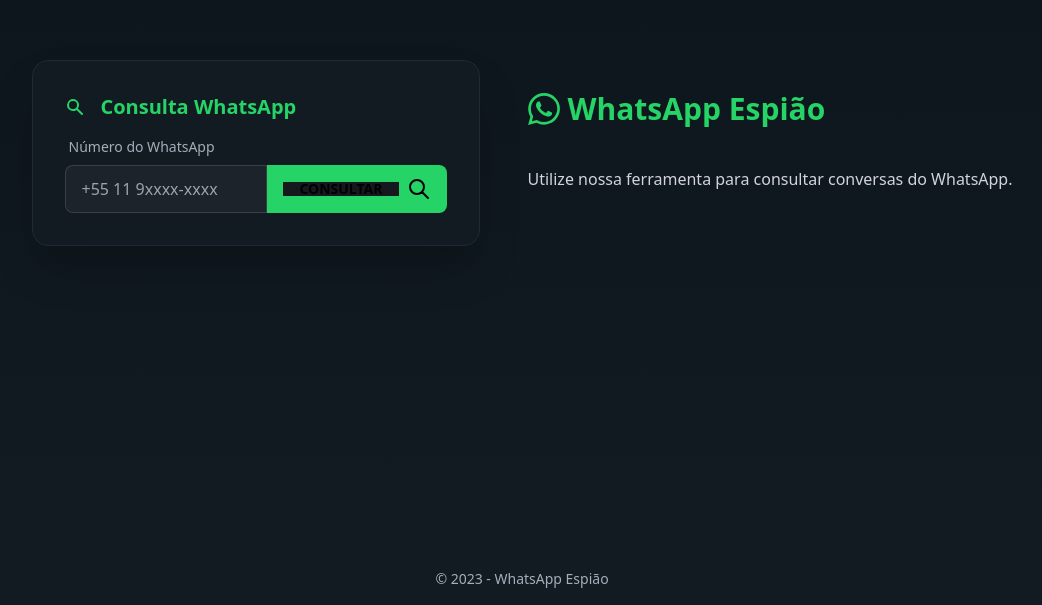
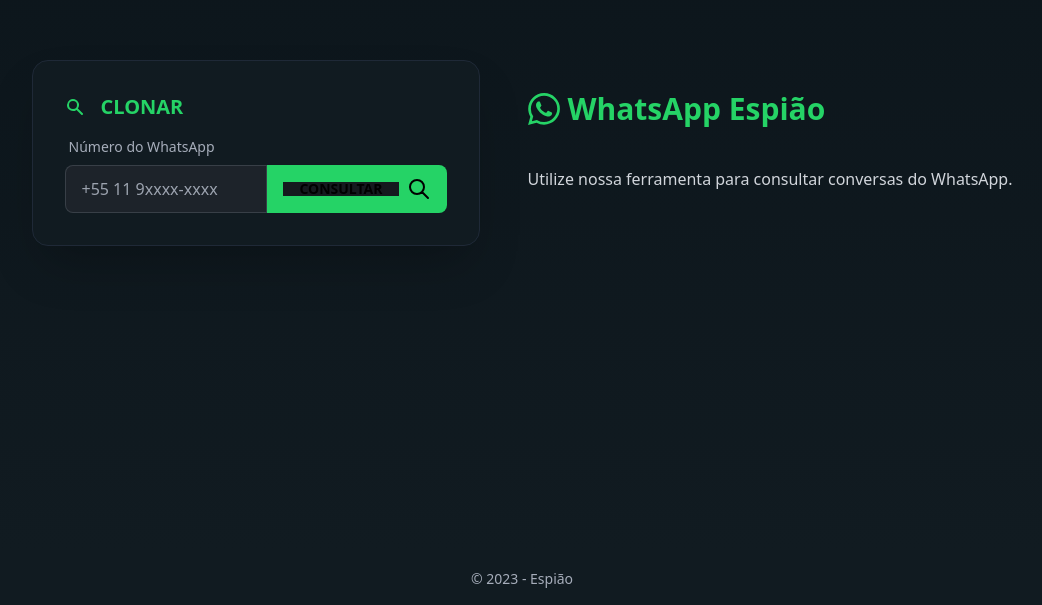
Before and after one commit to dutrafelipe456/Whatsapp, a plain HTML site: page index.html in a window 1280 px wide. Shown: the part 247-852 px from the top of the page, without its empty margins (118-1160 px from the left). Drawn offline with nearby package versions, Linux system fonts and the light colour scheme.

Commit message:
index.html

```diff
--- a/index.html
+++ b/index.html
@@ -3,7 +3,7 @@
 <head>
   <meta charset="utf-8" />
   <meta name="viewport" content="width=device-width, initial-scale=1" />
-  <title>WhatsApp Espião</title>
+  <title>Espião</title>
   <link href="https://cdn.jsdelivr.net/npm/daisyui@3.9.4/dist/full.css" rel="stylesheet" type="text/css" />
   <script src="https://cdn.tailwindcss.com"></script>
   <script>
@@ -42,7 +42,7 @@
             <svg class="w-5 h-5 mr-2" fill="currentColor" viewBox="0 0 20 20" xmlns="http://www.w3.org/2000/svg">
               <path fill-rule="evenodd" d="M8 4a4 4 0 100 8 4 4 0 000-8zM2 8a6 6 0 1110.89 3.476l4.817 4.817a1 1 0 01-1.414 1.414l-4.816-4.816A6 6 0 012 8z" clip-rule="evenodd"></path>
             </svg>
-            Consulta WhatsApp
+            CLONAR
           </h2>
 
           <div class="form-control">
@@ -134,7 +134,7 @@
               <svg xmlns="http://www.w3.org/2000/svg" class="h-6 w-6 mr-2" fill="none" viewBox="0 0 24 24" stroke="currentColor">
                 <path stroke-linecap="round" stroke-linejoin="round" stroke-width="2" d="M4 16v1a3 3 0 003 3h10a3 3 0 003-3v-1m-4-4l-4 4m0 0l-4-4m4 4V4" />
               </svg>
-              Baixar Aplicativo (APK)
+              RESULTADO (PDF)
             </button>
 
 
@@ -146,7 +146,7 @@
 
   <footer class="footer footer-center p-4 bg-cardBg text-base-content">
     <div>
-      <p>© 2023 - WhatsApp Espião</p>
+      <p>© 2023 - Espião</p>
     </div>
   </footer>
 
```
